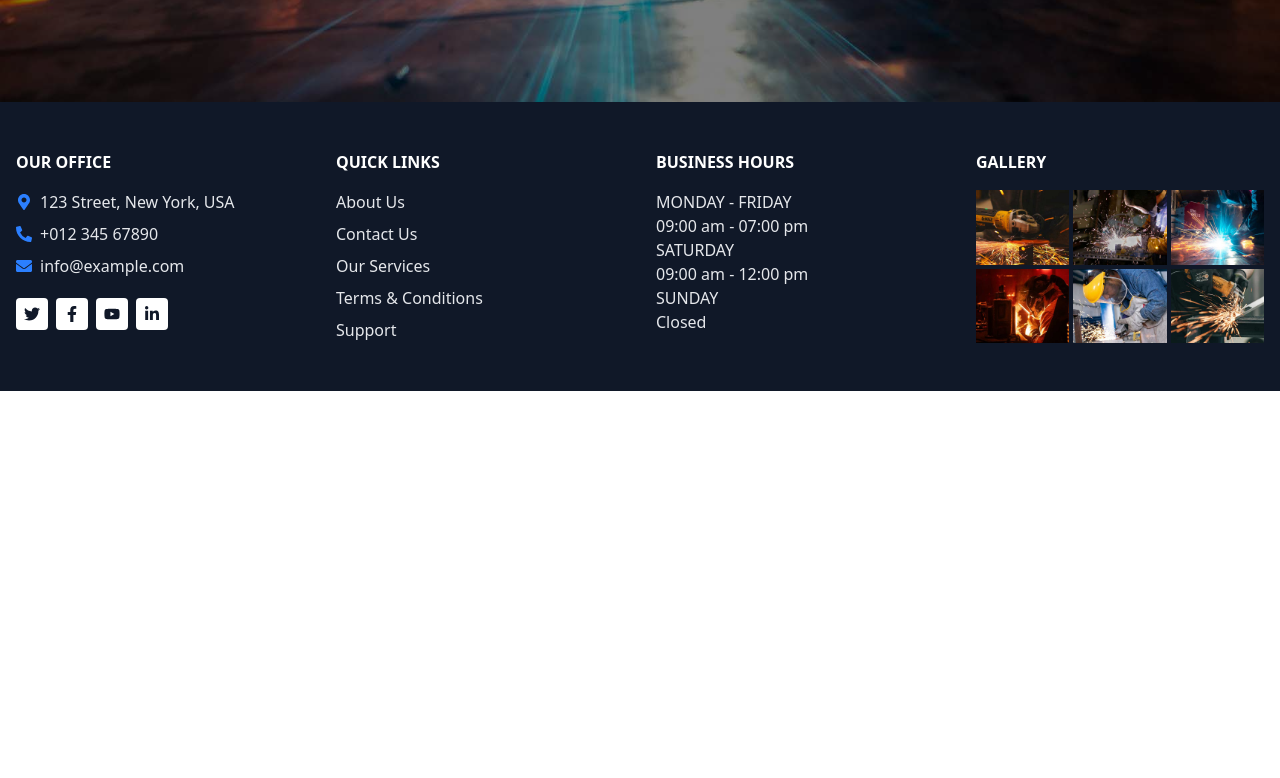
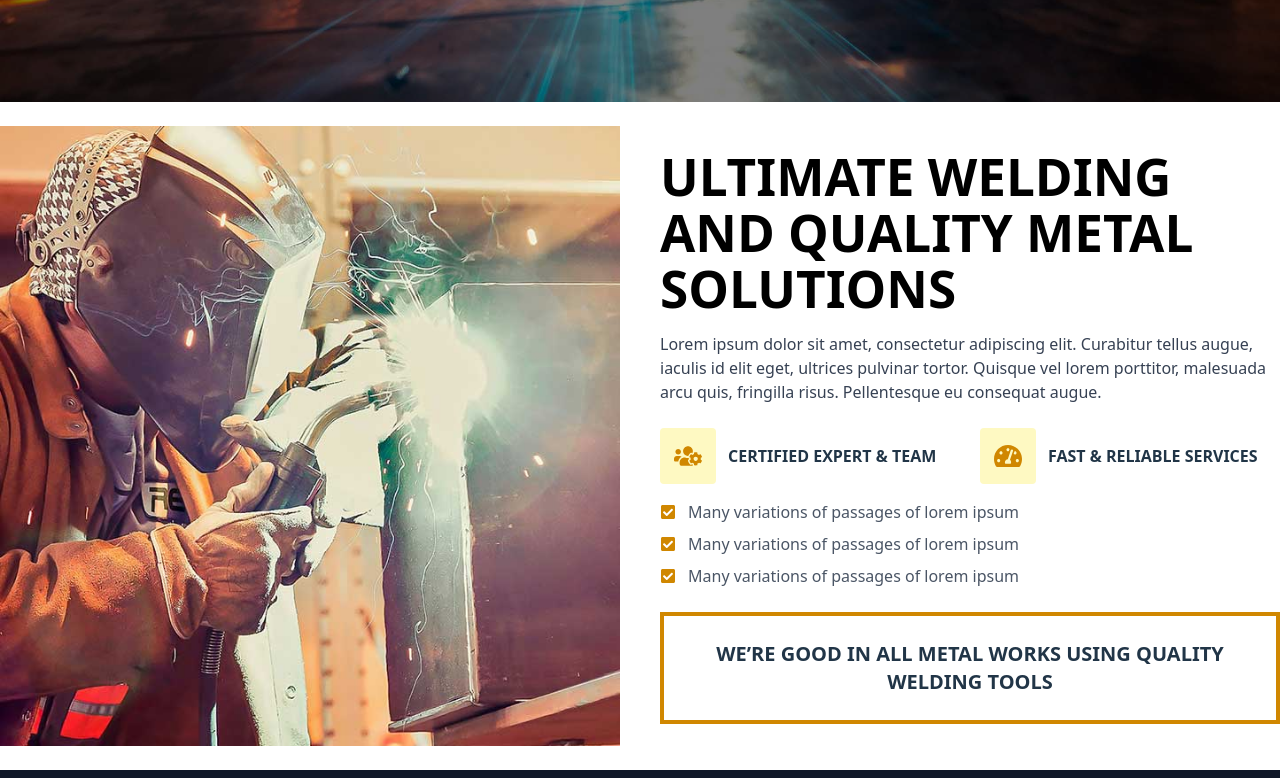
Before and after one commit to programshouse/capital, a React app: page / in a window 1280 px wide. Shown: the part 662-1440 px from the top of the page. Before the commit the page ends 1053 px from the top, so only its background shows below. Built offline with nearby package versions, Linux system fonts and the light colour scheme; the HTML template or start-up script is replaced by a standard one.

Commit message:
about sec

```diff
--- a/src/Components/SliderHome.jsx
+++ b/src/Components/SliderHome.jsx
@@ -22,7 +22,7 @@ const CarouselWithThumbnails = () => {
       <div className="absolute inset-0 bg-black/50"></div>
 
       {/* Text and Button */}
-      <div className="absolute left-4 md:left-24 top-1/2 -translate-y-1/2 p-4 md:p-6 rounded-md text-white ">
+      <div className="absolute left-4 md:left-24 top-1/2 -translate-y-1/2 p-4 md:p-6 rounded-md text-white  ">
         <h1 className="text-6xl md:text-8xl font-bold uppercase mb-6 leading-tight">
           {slides[currentIndex].title}
         </h1>
--- /dev/null
+++ b/src/Components/about.jsx
@@ -0,0 +1,77 @@
+import React from "react";
+import { FaUsersCog, FaTachometerAlt, FaCheckSquare } from "react-icons/fa";
+
+const AboutSection = () => {
+  return (
+    <div className="pt-6 pb-6 bg-white">
+      <div className="container mx-auto">
+        <div className="flex flex-col lg:flex-row items-center gap-10">
+          {/* Image with frame */}
+          <div className="lg:w-1/2 relative">
+            {/* Frame */}
+            <div className="absolute -top-4 -left-4 w-ful h-full border-4 border-yellow-600"></div>
+            {/* Image */}
+            <img
+              src="assets/about.jpg"
+              alt="About"
+              className="relative w-[80] h-auto object-cover z-10"
+            />
+          </div>
+
+          {/* Content */}
+          <div className="lg:w-1/2">
+            <h1 className="text-3xl md:text-4xl lg:text-5xl text-black font-bold uppercase mb-4">
+              Ultimate Welding and Quality Metal Solutions
+            </h1>
+            <p className="mb-6 text-gray-700">
+              Lorem ipsum dolor sit amet, consectetur adipiscing elit. Curabitur tellus augue,
+              iaculis id elit eget, ultrices pulvinar tortor. Quisque vel lorem porttitor,
+              malesuada arcu quis, fringilla risus. Pellentesque eu consequat augue.
+            </p>
+
+            {/* Features */}
+            <div className="grid grid-cols-1 sm:grid-cols-2 gap-5 mb-4">
+              <div className="flex items-center">
+                <div className="flex-shrink-0 w-14 h-14 bg-yellow-100 flex items-center justify-center mr-3 rounded">
+                  <FaUsersCog className="text-yellow-600 w-7 h-7" />
+                </div>
+                <h5 className="uppercase font-semibold mb-0">Certified Expert & Team</h5>
+              </div>
+              <div className="flex items-center">
+                <div className="flex-shrink-0 w-14 h-14 bg-yellow-100 flex items-center justify-center mr-3 rounded">
+                  <FaTachometerAlt className="text-yellow-600 w-7 h-7" />
+                </div>
+                <h5 className="uppercase font-semibold mb-0">Fast & Reliable Services</h5>
+              </div>
+            </div>
+
+            {/* List */}
+            <ul className="mb-6 space-y-2 text-gray-600">
+              <li className="flex items-center">
+                <FaCheckSquare className="text-yellow-600 mr-3" />
+                Many variations of passages of lorem ipsum
+              </li>
+              <li className="flex items-center">
+                <FaCheckSquare className="text-yellow-600 mr-3" />
+                Many variations of passages of lorem ipsum
+              </li>
+              <li className="flex items-center">
+                <FaCheckSquare className="text-yellow-600 mr-3" />
+                Many variations of passages of lorem ipsum
+              </li>
+            </ul>
+
+            {/* Highlighted Box */}
+            <div className="border-4 border-yellow-600 text-xl font-bold p-6 text-center">
+              <h4 className="uppercase font-semibold mb-0">
+                We’re Good in All Metal Works Using Quality Welding Tools
+              </h4>
+            </div>
+          </div>
+        </div>
+      </div>
+    </div>
+  );
+};
+
+export default AboutSection;
--- a/src/Pages/Home/Home.jsx
+++ b/src/Pages/Home/Home.jsx
@@ -1,10 +1,11 @@
 import React from 'react'
-import SliderHome from '../../Components/SliderHome'
-
+import SliderHome from '../../Components/SliderHome';
+import About from '../../Components/about';
 export const Home = () => {
   return (
     <div>
         <SliderHome />
+        <About/>
     </div>
   )
 }
```
